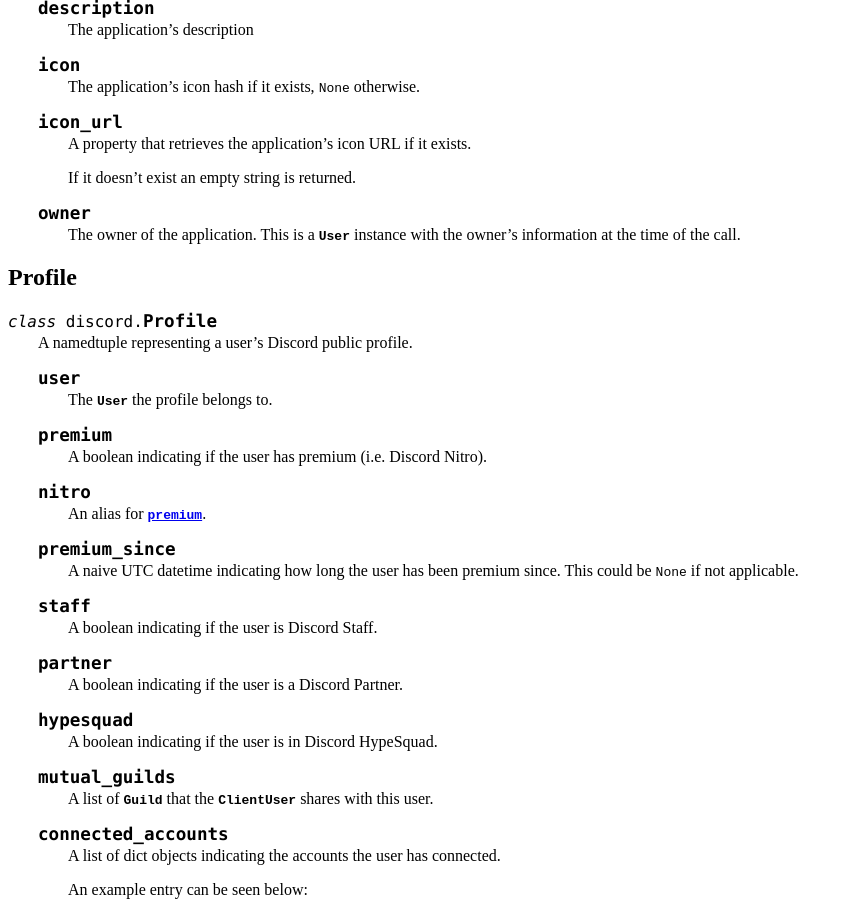
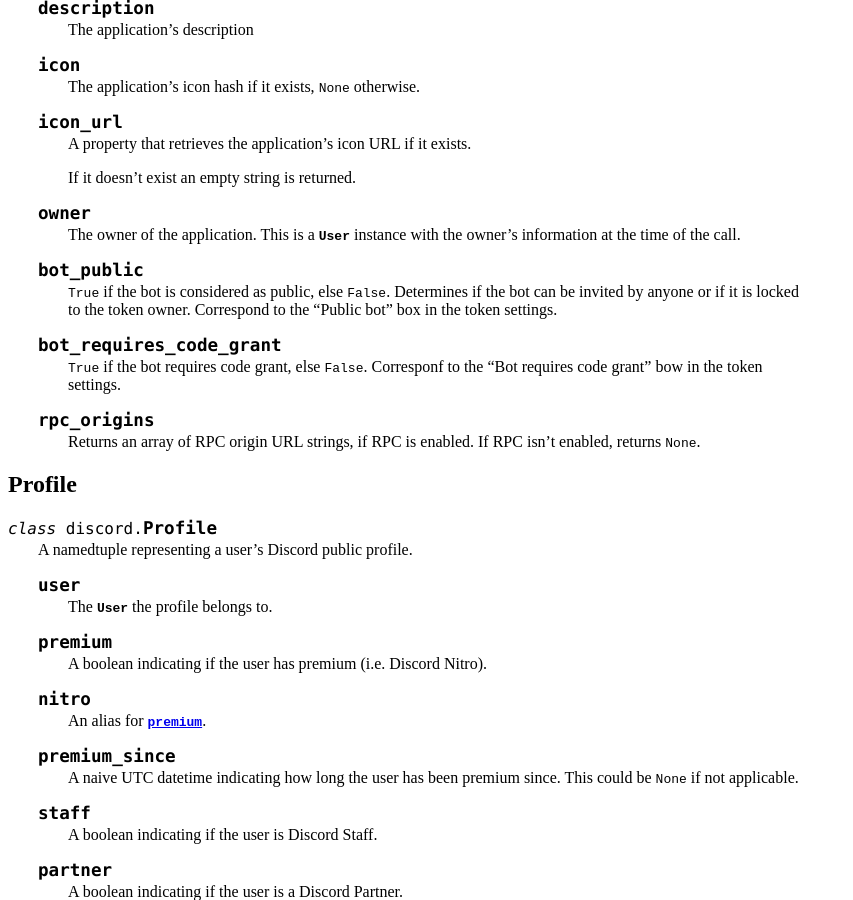
Before and after one commit to Rapptz/discord.py, a Sphinx documentation site: the page built from docs/api.rst, in a window 1280 px wide and 900 px high, scrolled down 9392 px. Shown: the whole window, without its empty margins (0-853 px from the left). Built offline with Sphinx 7.4.7, drawn with Linux system fonts in a browser that asks for light colours.

Commit message:
Add documentation

```diff
--- a/docs/api.rst
+++ b/docs/api.rst
@@ -575,6 +575,24 @@
 
         The owner of the application. This is a :class:`User` instance
         with the owner's information at the time of the call.
+
+    .. attribute:: bot_public
+
+        ``True`` if the bot is considered as public, else ``False``.
+        Determines if the bot can be invited by anyone or if it is locked
+        to the token owner. Correspond to the "Public bot" box in the
+        token settings.
+
+    .. attribute:: bot_requires_code_grant
+
+        ``True`` if the bot requires code grant, else ``False``.
+        Corresponf to the "Bot requires code grant" bow in the token
+        settings.
+
+    .. attribute:: rpc_origins
+
+        Returns an array of RPC origin URL strings, if RPC is enabled.
+        If RPC isn't enabled, returns ``None``.
 
 Profile
 ---------
```
